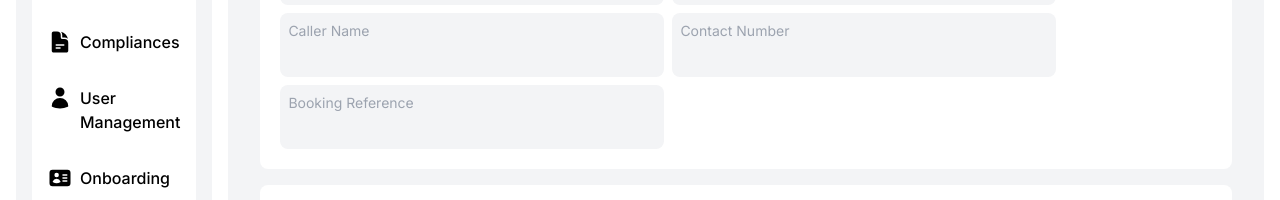
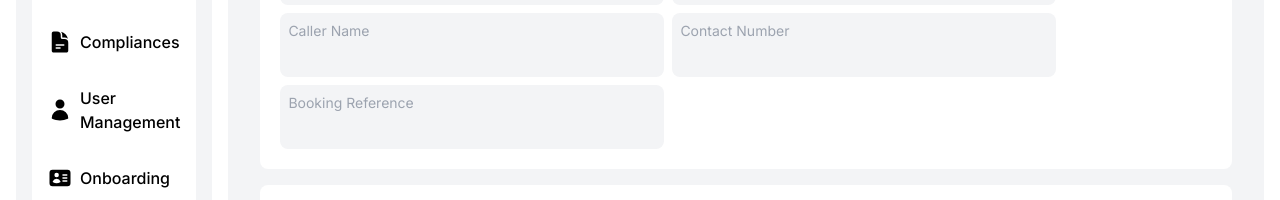
Before and after one commit to Mishragini/OZIFleet, a Next.js app: page / in a window 1280 px wide. Shown: the part 367-567 px from the top of the page. Built offline with nearby package versions, Linux system fonts and the light colour scheme.

Commit message:
modifies SideNavbarItem

```diff
--- a/src/components/SideNavbarItem.tsx
+++ b/src/components/SideNavbarItem.tsx
@@ -2,7 +2,7 @@ import React from "react"
 
 export const SideNavbarItem=({title,icon}:{title:string,icon:React.ReactNode})=>{
     return(
-        <div className="flex bg-white text-normal font-medium p-4">
+        <div className="flex bg-white text-normal font-medium p-4 items-center">
             <div className="mr-2">{icon}</div>
             <div>{title}</div>
         </div>
```
